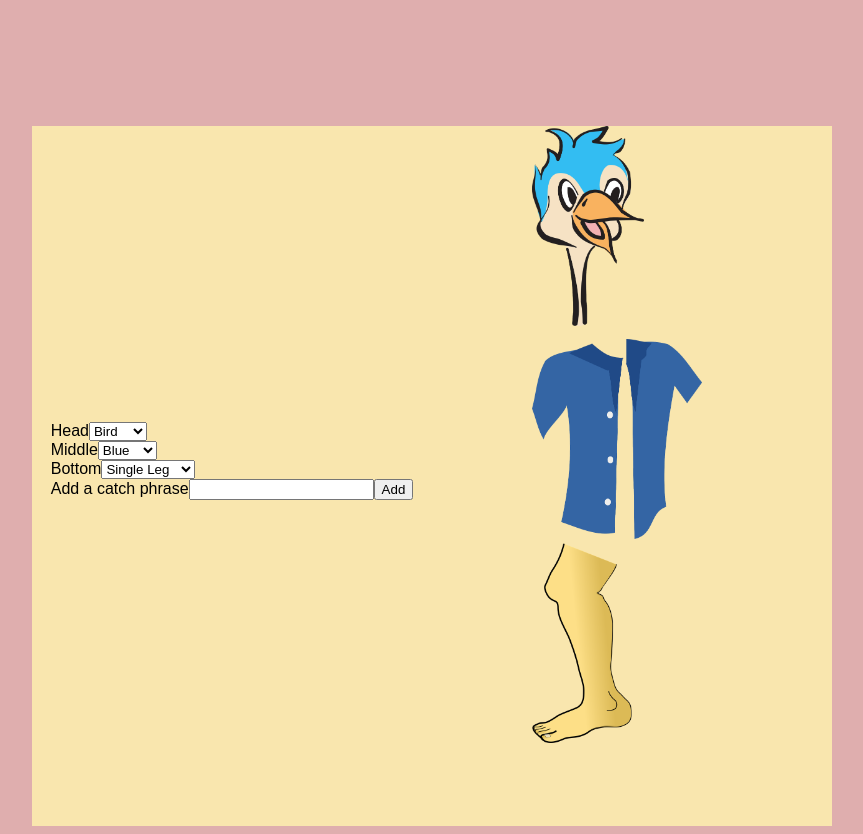
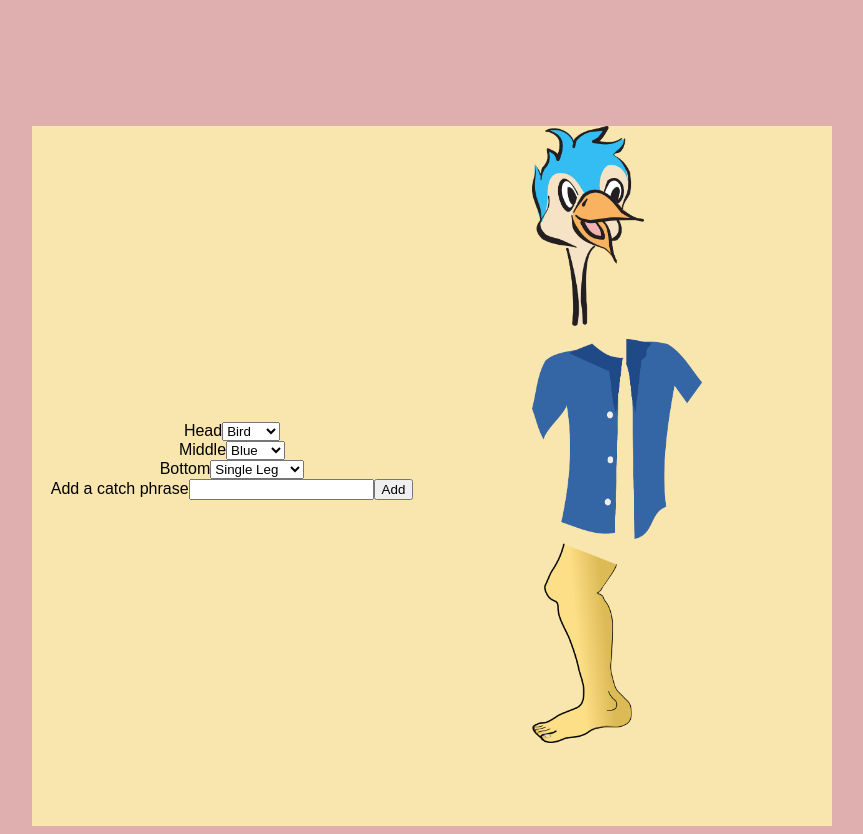
Before and after one commit to AlexOrlet89/React-Character-Builder, a React (Create React App) app: page / in a window 1280 px wide. Shown: the whole page, without its empty margins (208-1071 px from the left). Built offline with nearby package versions, Linux system fonts and the light colour scheme.

Commit message:
more cssing

```diff
--- a/src/components/Selector/Selector.css
+++ b/src/components/Selector/Selector.css
@@ -0,0 +1,6 @@
+.picker {
+  display: flex;
+  flex-direction: column;
+  align-items: center;
+  text-align: center;
+}
```
